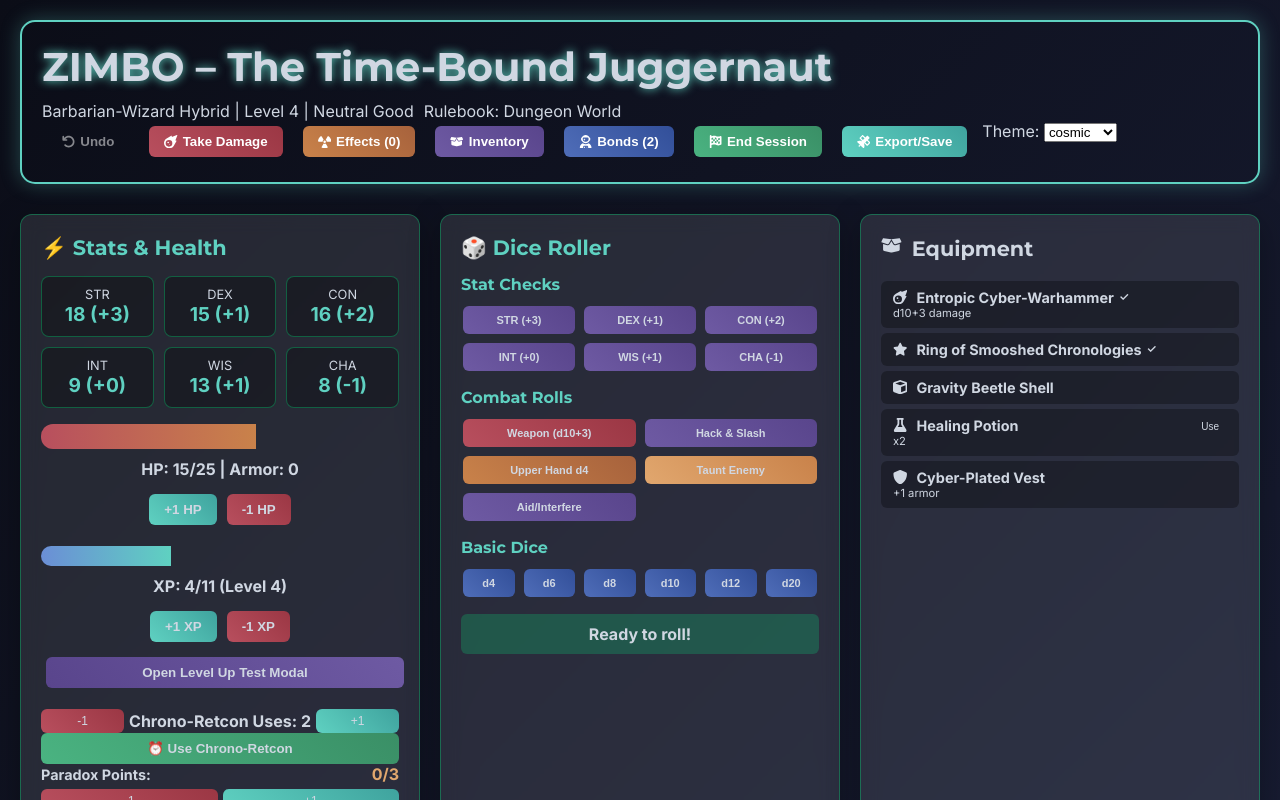
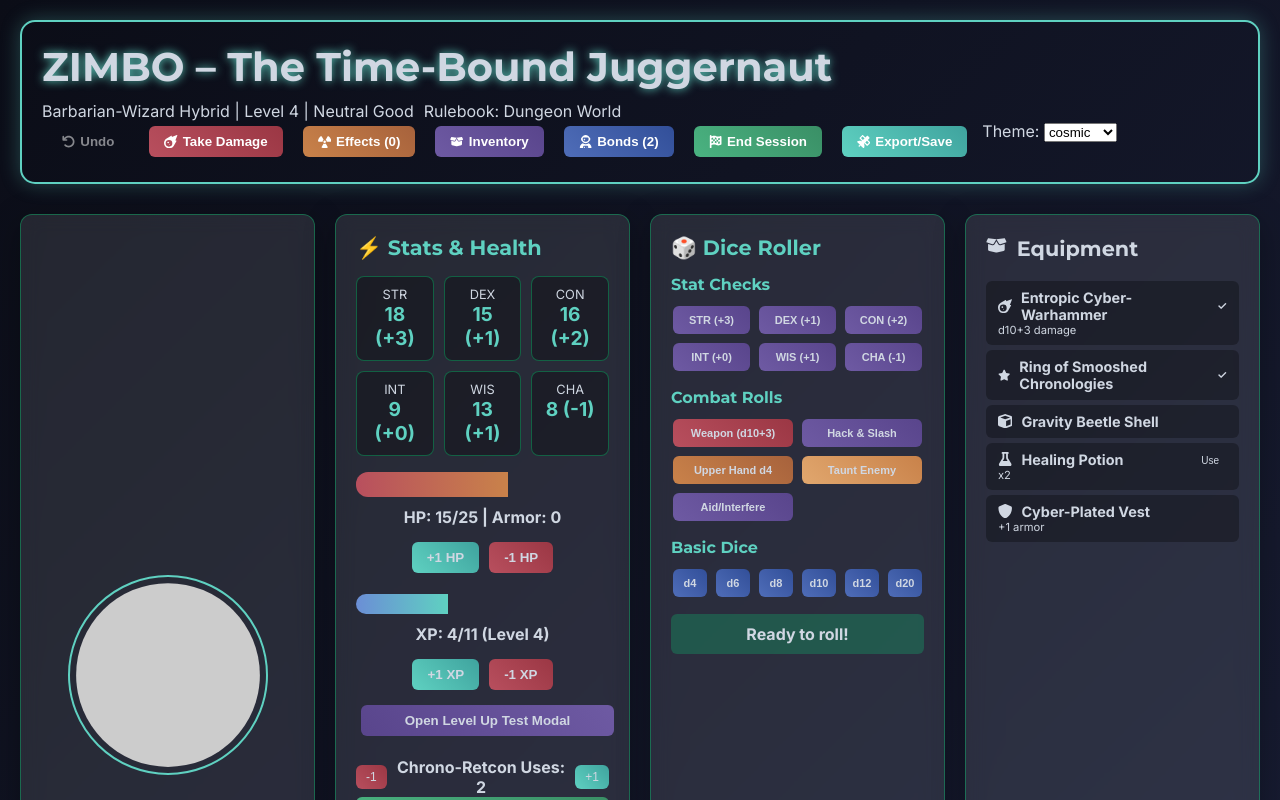
Before and after one commit to thwoom/zimbo-tauri-character-sheet, a React (Vite) app: page / in a window 1280 px wide. Shown: the top 800 px of the page. Built offline with nearby package versions, Linux system fonts and the light colour scheme.

Commit message:
feat: add character avatar with status effect overlays

```diff
--- a/src/App.jsx
+++ b/src/App.jsx
@@ -14,6 +14,7 @@ import DiceRoller from './components/DiceRoller.jsx';
 import GameModals from './components/GameModals.jsx';
 import InventoryPanel from './components/InventoryPanel.jsx';
 import SessionNotes from './components/SessionNotes.jsx';
+import CharacterAvatar from './components/CharacterAvatar.jsx';
 import Settings from './components/Settings.jsx';
 import useDiceRoller from './hooks/useDiceRoller';
 import useInventory from './hooks/useInventory';
@@ -184,6 +185,9 @@ function App() {
 
         {/* Main Grid Layout */}
         <div className={styles.grid}>
+          {/* Avatar Panel */}
+          <CharacterAvatar character={character} />
+
           {/* Stats Panel */}
           <CharacterStats
             character={character}
--- /dev/null
+++ b/src/components/CharacterAvatar.jsx
@@ -0,0 +1,18 @@
+import React from 'react';
+import useStatusEffects from '../hooks/useStatusEffects.js';
+import styles from './CharacterAvatar.module.css';
+
+export default function CharacterAvatar({ character }) {
+  const { getStatusEffectImage, getActiveVisualEffects } =
+    useStatusEffects(character, () => {});
+
+  return (
+    <div className={`${styles.avatarContainer} ${getActiveVisualEffects()}`}>
+      <img
+        src={getStatusEffectImage()}
+        alt="Character avatar"
+        className={styles.avatar}
+      />
+    </div>
+  );
+}
--- /dev/null
+++ b/src/components/CharacterAvatar.module.css
@@ -0,0 +1,18 @@
+.avatarContainer {
+  background: rgba(255, 255, 255, 0.1);
+  backdrop-filter: blur(10px);
+  border-radius: 12px;
+  padding: 20px;
+  border: 1px solid rgba(0, 255, 136, 0.3);
+  box-shadow: 0 8px 32px rgba(0, 0, 0, 0.3);
+  display: flex;
+  justify-content: center;
+  align-items: center;
+}
+
+.avatar {
+  width: 100%;
+  max-width: 200px;
+  border-radius: 50%;
+  border: 2px solid var(--color-accent);
+}
--- a/src/styles/AppStyles.module.css
+++ b/src/styles/AppStyles.module.css
@@ -69,7 +69,7 @@
 
 .grid {
   display: grid;
-  grid-template-columns: repeat(auto-fit, minmax(350px, 1fr));
+  grid-template-columns: repeat(auto-fit, minmax(250px, 1fr));
   gap: 20px;
   margin-bottom: 20px;
 }
```
Also changed, not shown: 1 other file (tests, documents, lock files or other folders).
